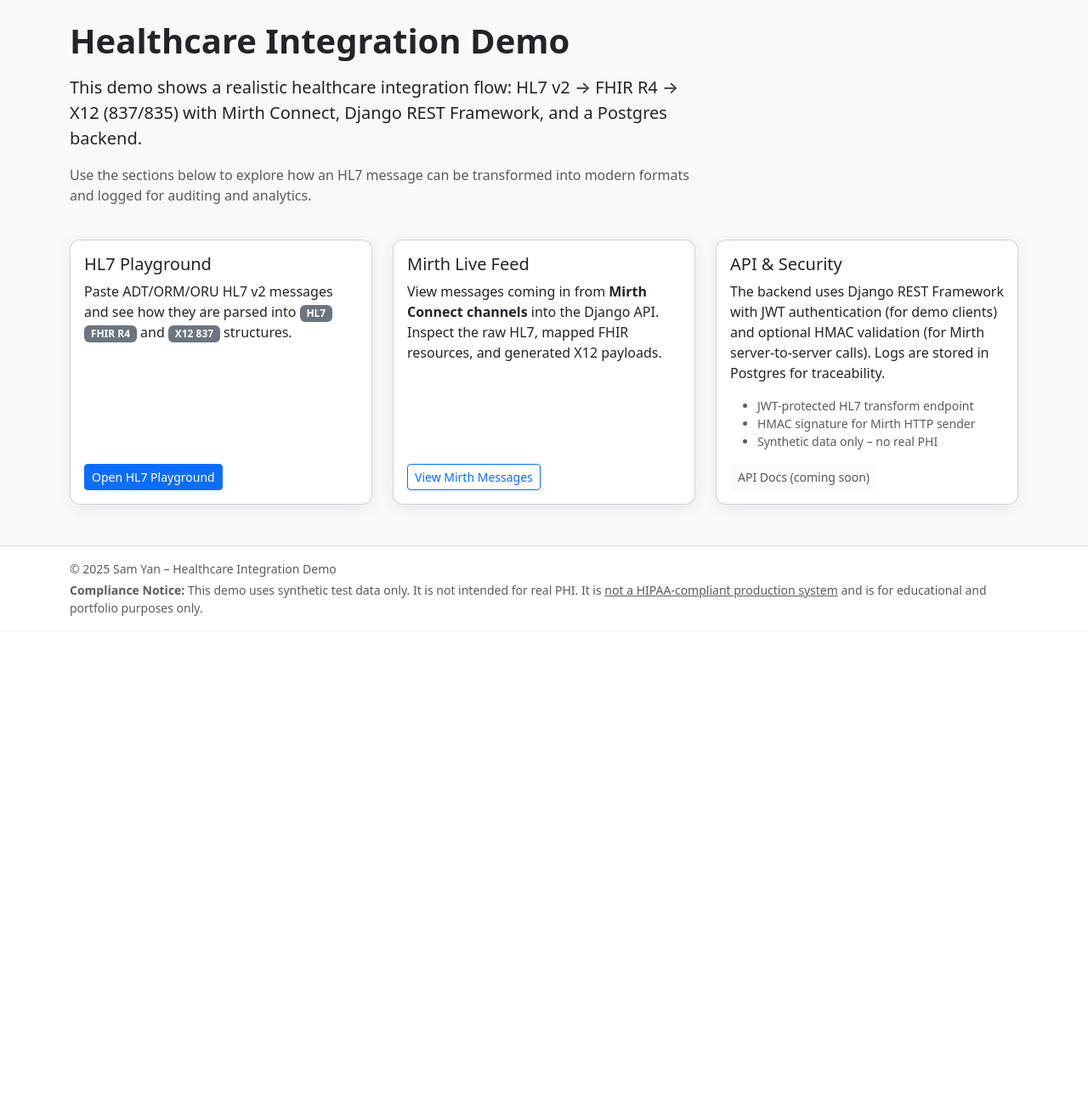
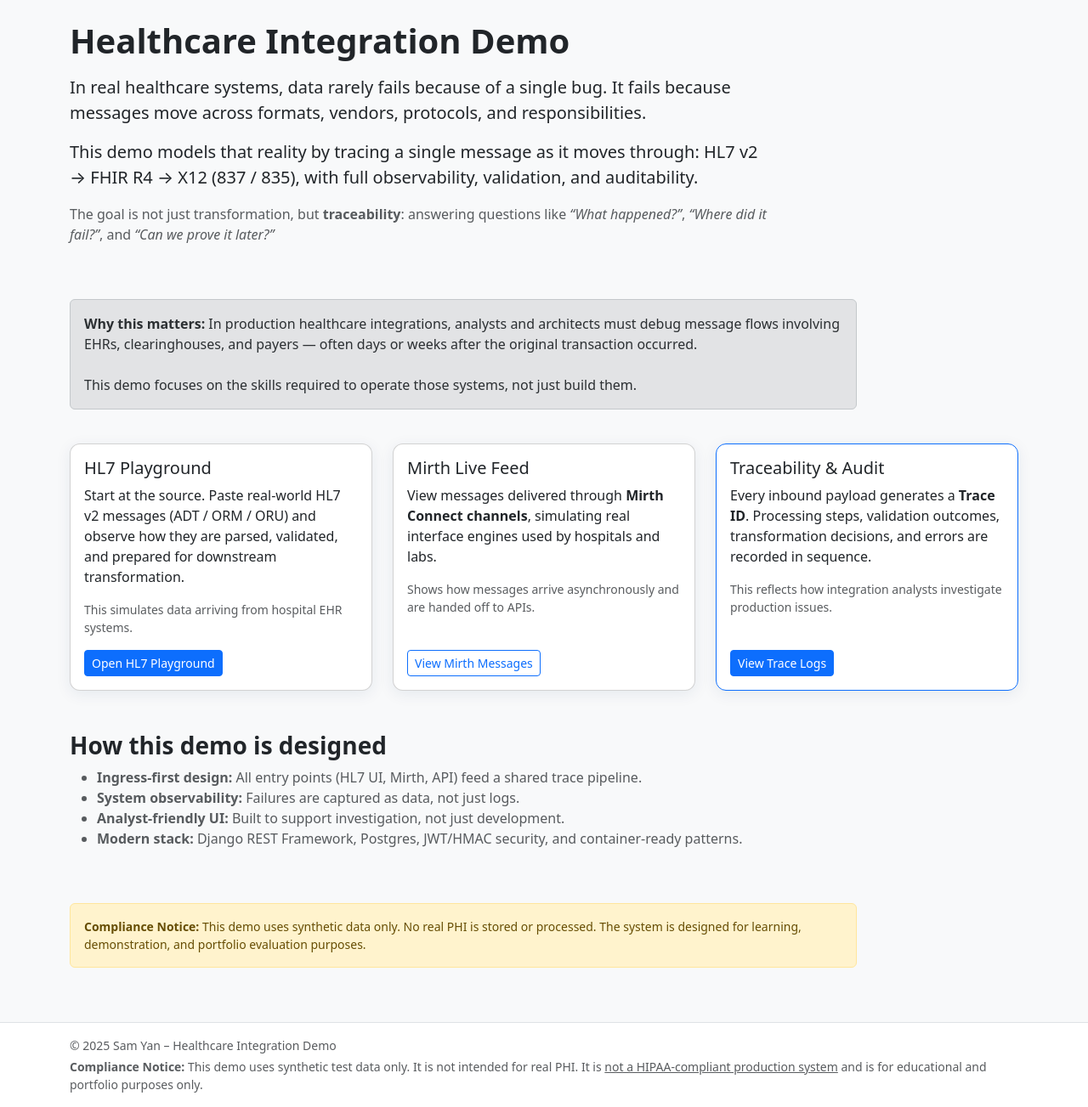
Before and after one commit to yzenith/django-sam-healthcare, a Django app: page / in a window 1280 px wide. Shown: the part 56-1359 px from the top of the page at 85% size. Before the commit the page ends 781 px from the top, so only its background shows below. Run offline with Django 4.2, Linux system fonts and the light colour scheme; data that the repository does not hold is empty.

Commit message:
change homepage to have story telling style

```diff
--- a/example/templates/home.html
+++ b/example/templates/home.html
@@ -3,34 +3,61 @@
 {% block title %}Home – Healthcare Integration Demo{% endblock %}
 
 {% block content %}
-  <div class="row mb-4">
-    <div class="col-lg-8">
+<!-- Hero / Story -->
+<div class="row mb-5">
+  <div class="col-lg-9">
     <h1 class="mb-3">Healthcare Integration Demo</h1>
+
     <p class="lead">
-        This demo shows a realistic healthcare integration flow:
-        <strong>HL7 v2 → FHIR R4 → X12 (837/835)</strong> with
-        Mirth Connect, Django REST Framework, and a Postgres backend.
+      In real healthcare systems, data rarely fails because of a single bug.
+      It fails because messages move across <strong>formats, vendors, protocols,
+      and responsibilities</strong>.
     </p>
+
+    <p class="lead">
+      This demo models that reality by tracing a single message as it moves through:
+      <strong>HL7 v2 → FHIR R4 → X12 (837 / 835)</strong>,
+      with full observability, validation, and auditability.
+    </p>
+
     <p class="text-muted">
-        Use the sections below to explore how an HL7 message can be transformed
-        into modern formats and logged for auditing and analytics.
+      The goal is not just transformation, but <strong>traceability</strong>:
+      answering questions like <em>“What happened?”</em>,
+      <em>“Where did it fail?”</em>, and
+      <em>“Can we prove it later?”</em>
     </p>
   </div>
 </div>
 
-  <div class="row g-4">
-    <!-- HL7 Playground card -->
+<!-- Why this matters -->
+<div class="row mb-4">
+  <div class="col-lg-10">
+    <div class="alert alert-secondary">
+      <strong>Why this matters:</strong>
+      In production healthcare integrations, analysts and architects must debug
+      message flows involving EHRs, clearinghouses, and payers — often days or weeks
+      after the original transaction occurred.
+      <br><br>
+      This demo focuses on the skills required to operate those systems,
+      not just build them.
+    </div>
+  </div>
+</div>
+
+<!-- Capabilities -->
+<div class="row g-4 mb-5">
+  <!-- HL7 Playground -->
   <div class="col-md-4">
     <div class="card h-100">
       <div class="card-body d-flex flex-column">
         <h5 class="card-title">HL7 Playground</h5>
         <p class="card-text">
-            Paste ADT/ORM/ORU HL7 v2 messages and see how they are parsed into
-            <span class="badge bg-secondary badge-hl7">HL7</span>
-            <span class="badge bg-secondary badge-fhir">FHIR R4</span>
-            and
-            <span class="badge bg-secondary badge-x12">X12 837</span>
-            structures.
+          Start at the source.
+          Paste real-world HL7 v2 messages (ADT / ORM / ORU) and observe how they
+          are parsed, validated, and prepared for downstream transformation.
+        </p>
+        <p class="small text-muted">
+          This simulates data arriving from hospital EHR systems.
         </p>
         <div class="mt-auto">
           <a href="{% url 'hl7-playground' %}" class="btn btn-primary btn-sm">
@@ -41,15 +68,18 @@
     </div>
   </div>
 
-    <!-- Mirth Live Feed card -->
+  <!-- Mirth -->
   <div class="col-md-4">
     <div class="card h-100">
       <div class="card-body d-flex flex-column">
         <h5 class="card-title">Mirth Live Feed</h5>
         <p class="card-text">
-            View messages coming in from
-            <strong>Mirth Connect channels</strong> into the Django API.
-            Inspect the raw HL7, mapped FHIR resources, and generated X12 payloads.
+          View messages delivered through
+          <strong>Mirth Connect channels</strong>,
+          simulating real interface engines used by hospitals and labs.
+        </p>
+        <p class="small text-muted">
+          Shows how messages arrive asynchronously and are handed off to APIs.
         </p>
         <div class="mt-auto">
           <a href="{% url 'mirth-messages' %}" class="btn btn-outline-primary btn-sm">
@@ -60,34 +90,64 @@
     </div>
   </div>
 
-    <!-- API & Security card -->
+  <!-- Traceability -->
   <div class="col-md-4">
-      <div class="card h-100">
+    <div class="card h-100 border-primary">
       <div class="card-body d-flex flex-column">
-          <h5 class="card-title">API & Security</h5>
+        <h5 class="card-title">Traceability & Audit</h5>
         <p class="card-text">
-            The backend uses Django REST Framework with JWT authentication
-            (for demo clients) and optional HMAC validation (for Mirth
-            server-to-server calls). Logs are stored in Postgres for
-            traceability.
+          Every inbound payload generates a <strong>Trace ID</strong>.
+          Processing steps, validation outcomes, transformation decisions,
+          and errors are recorded in sequence.
         </p>
-          <ul class="small text-muted mb-3">
-            <li>JWT-protected HL7 transform endpoint</li>
-            <li>HMAC signature for Mirth HTTP sender</li>
-            <li>Synthetic data only – no real PHI</li>
-          </ul>
+        <p class="small text-muted">
+          This reflects how integration analysts investigate production issues.
+        </p>
         <div class="mt-auto">
-            <!-- 这里可以以后指向 README 或 API docs 页面 -->
-            <a href="#" class="btn btn-light btn-sm disabled" aria-disabled="true">
-              API Docs (coming soon)
+          <a href="{% url 'trace-logs-page' %}" class="btn btn-primary btn-sm">
+            View Trace Logs
           </a>
         </div>
       </div>
     </div>
   </div>
 </div>
+
+<!-- Architecture explanation -->
+<div class="row mb-5">
+  <div class="col-lg-10">
+    <h3>How this demo is designed</h3>
+    <ul class="text-muted">
+      <li>
+        <strong>Ingress-first design:</strong>
+        All entry points (HL7 UI, Mirth, API) feed a shared trace pipeline.
+      </li>
+      <li>
+        <strong>System observability:</strong>
+        Failures are captured as data, not just logs.
+      </li>
+      <li>
+        <strong>Analyst-friendly UI:</strong>
+        Built to support investigation, not just development.
+      </li>
+      <li>
+        <strong>Modern stack:</strong>
+        Django REST Framework, Postgres, JWT/HMAC security, and container-ready patterns.
+      </li>
+    </ul>
+  </div>
+</div>
+
+<!-- Compliance -->
+<div class="row">
+  <div class="col-lg-10">
+    <div class="alert alert-warning small">
+      <strong>Compliance Notice:</strong>
+      This demo uses synthetic data only.
+      No real PHI is stored or processed.
+      The system is designed for learning, demonstration,
+      and portfolio evaluation purposes.
+    </div>
+  </div>
+</div>
 {% endblock %}
-
-{% block extra_js %}
-  {# 如需 home 页专用 JS，可以写在这里 #}
-{% endblock %}
```
Lines whose indentation alone changed are shown as unchanged.
